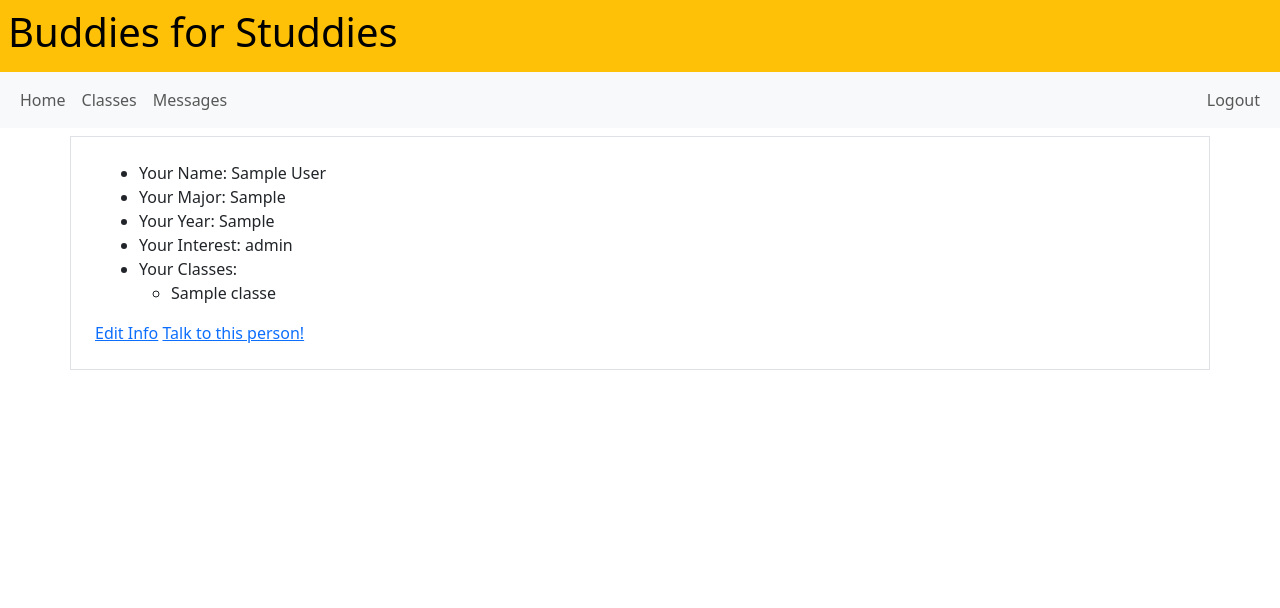
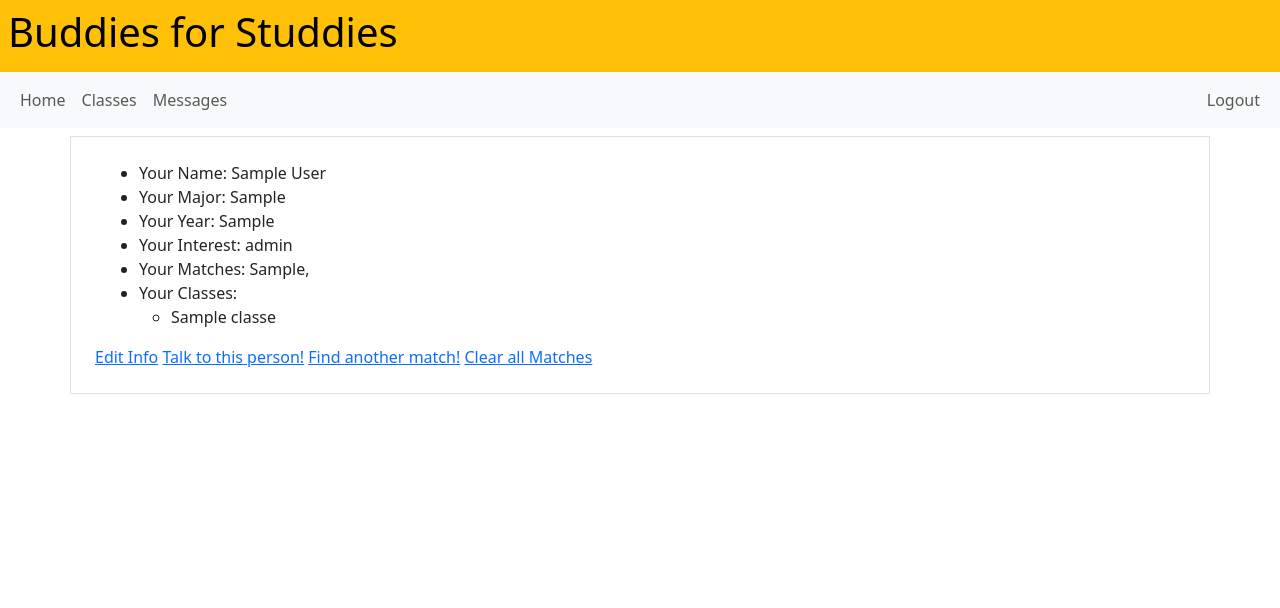
Before and after one commit to rafid-mirza/study-buddy-website, a Django app: page /buddiesforstudies/matching in a window 1280 px wide. Shown: the top 608 px of the page. Run offline with Django 4.2, Linux system fonts and the light colour scheme; a user stored in the database is signed in; tables that the repository leaves empty hold one stand-in row (values such as "Sample post"); some libraries are stand-ins or nearby versions.

Commit message:
multiple matches

```diff
--- a/buddiesforstudies/models.py
+++ b/buddiesforstudies/models.py
@@ -4,6 +4,7 @@ from django.contrib.auth.models import User
 import requests
 from django import forms
 from mapbox_location_field.models import LocationField, AddressAutoHiddenField
+
 
 class Location(models.Model):
     location = LocationField( map_attrs={"center": (-78.50, 38.04)})
@@ -12,7 +13,7 @@ class Location(models.Model):
         return self.address
     user_1 = models.ForeignKey(User, on_delete=models.CASCADE, related_name='user_1', null = TRUE)
     user_2 = models.ForeignKey(User, on_delete=models.CASCADE, related_name='user_2', null = TRUE)
-    user_3 = models.ForeignKey(User, on_delete=models.CASCADE, related_name='user_3', blank = TRUE, null = TRUE)
+    user_3 = models.ForeignKey(User, on_delete=models.CASCADE, related_name='user_3', null = TRUE)
     date = models.DateField(null=TRUE)
     time = models.TimeField(null=TRUE)
 
@@ -23,6 +24,7 @@ class user_info(models.Model):
     year = models.CharField(max_length=1)
     major = models.CharField(max_length=128)
     level_of_seriousness =  models.CharField(max_length=2)
+    match_students = models.CharField(max_length = 1000, default = "")
 
     def __str__(self):
         return self.name
--- a/buddiesforstudies/templates/matching.html
+++ b/buddiesforstudies/templates/matching.html
@@ -53,6 +53,7 @@
                   <li> Your Major: {{u.major}}</li>
                   <li> Your Year: {{u.year}}</li>
                   <li> Your Interest: {{u.level_of_seriousness}}</li>
+                  <li> Your Matches: {{u.match_students}}</li>
                   <li> Your Classes:
                       <ul>
                       {% for class in user.toggled_classes_set.all %}
@@ -84,6 +85,9 @@
           </div>
           <a href="{% url 'info' %}">Edit Info</a>
           <a href="{% url 'all_rooms' %}">Talk to this person!</a>
+            <a href="{% url 'matching' %}">Find another match!</a>
+
+            <a href="{% url 'clear' %}">Clear all Matches</a>
         </div>
       {%empty%}
         <p> You need to enter information before getting matching </p>
--- a/buddiesforstudies/urls.py
+++ b/buddiesforstudies/urls.py
@@ -25,5 +25,6 @@ urlpatterns = [
     path('maps/delete/<int:id>', views.DeleteUserFromLocation, name = 'delete'),
     path('info_input', views.input_information, name='info'),
     path('info_input/submit', views.info_submit, name='info_submit'),
-    path('matching', views.match, name='matching')
+    path('matching', views.match, name='matching'),
+    path('clear_matches', views.clearmatches, name = 'clear')
 ]
--- a/buddiesforstudies/views.py
+++ b/buddiesforstudies/views.py
@@ -28,6 +28,7 @@ def info_submit(request):
     level_of_seriousness_input = request.POST.get('seriousness')
     name_input = request.POST.get('name')
     year_input = request.POST.get('year')
+
     if len(name_input) > 128:
         return render(request, 'info_retrieve.html', {'error_message': "Name cannot exceed 128 characters"})
     if len(major_input) > 128:
@@ -49,7 +50,7 @@ def info_submit(request):
     queryset = user_info.objects.filter(user = request.user)
     if len(queryset) > 0:
         queryset[0].delete()
-    ainfo = user_info(major = major_input, level_of_seriousness = level_of_seriousness_input, name = name_input, year = year_input, user = request.user)
+    ainfo = user_info(major = major_input, level_of_seriousness = level_of_seriousness_input, name = name_input, year = year_input, user = request.user, match_students = "")
     ainfo.save()
     return HttpResponseRedirect(reverse('matching'))
 
@@ -168,14 +169,18 @@ def token(request):
     return JsonResponse(response)
 
 
+
+
 class AddLocationView(LoginRequiredMixin, CreateView):
     model = Location
     form_class = LocationForm
     template_name = "maps.html"
-    success_url = "/buddiesforstudies/maps"
+    success_url = "/buddiesforstudies/"
     def form_valid(self, form):
         form.instance.user_2 = self.request.user
         return super().form_valid(form)
+
+
 
 def UpdateLocation(request, id):
     location = Location.objects.get(id=id)
@@ -196,7 +201,9 @@ def DeleteUserFromLocation(request, id):
         location.user_2 = None
     if location.user_3 == request.user:
         location.user_3 = None
+    Location.objects.filter(id=id).delete()
     return HttpResponseRedirect(reverse('index'))
+
 
 def major_evaluation(request, candidateusers):
     second = majormatch(request, candidateusers)
@@ -225,13 +232,23 @@ def interestmatch(request, candidateusers):
         if similarity < closest_interest:
             closest_interest = similarity
             match = candidate
+    if (match == None): user_info.objects.filter(user = request.user).update(match_students = request.user.user_info_set.all()[0].match_students + ", " + " ")
+    else: user_info.objects.filter(user = request.user).update(match_students = request.user.user_info_set.all()[0].match_students  + match.username+ ", ")
     return match
 
+def clearmatches(request):
+    user_info.objects.filter(user=request.user).update(match_students='')
+    return HttpResponseRedirect(reverse('index'))
 
 def match(request):
     if len(list(request.user.user_info_set.all())) == 0:
         return HttpResponseRedirect(reverse('info'))
-    data = user_info.objects.all()
+    data = list(user_info.objects.all())
+    for d in data:
+        if d.user == request.user:
+            data.remove(d)
+        if d.user.username in request.user.user_info_set.all()[0].match_students:
+            data.remove(d)
     class_count = {}
     for d in data: # for all the users that have entered info # don't compare against self
         if d.user != request.user:
@@ -244,6 +261,7 @@ def match(request):
                             class_count[c.user] = class_count.get(c.user,0) +1 #otherwise, increase it by 1
 
     if len(class_count) == 1:
+        user_info.objects.filter(user = request.user).update(match_students = request.user.user_info_set.all()[0].match_students  + list(class_count.keys())[0].username +", " )
         return render(request, 'matching.html', {'data': list(class_count.keys())[0]})
 
     if len(class_count) > 1:# if more than one class
@@ -266,6 +284,7 @@ def match(request):
                 if class_count[c] == highest_classes:
                     most_class.append(c)
             if len(most_class) == 1:# if only one has the most, return that
+                user_info.objects.filter(user = request.user).update(match_students = request.user.user_info_set.all()[0].match_students+ most_class[0].username + ", ")#str(most_class[0].username)
                 return render(request, 'matching.html', {'data': most_class[0]})
             else:# otherwise, match based on major
                return major_evaluation(request, most_class)
```
Also changed, not shown: buddiesforstudies/templates/maps.html (+10 -0 lines), buddiesforstudies/migrations/0018_delete_user_info.py (added), buddiesforstudies/migrations/0019_user_info.py (added), buddiesforstudies/migrations/0020_alter_user_info_match_students.py (added), buddiesforstudies/migrations/0021_alter_location_user_3.py (added), buddiesforstudies/migrations/0022_alter_user_info_match_students.py (added).
